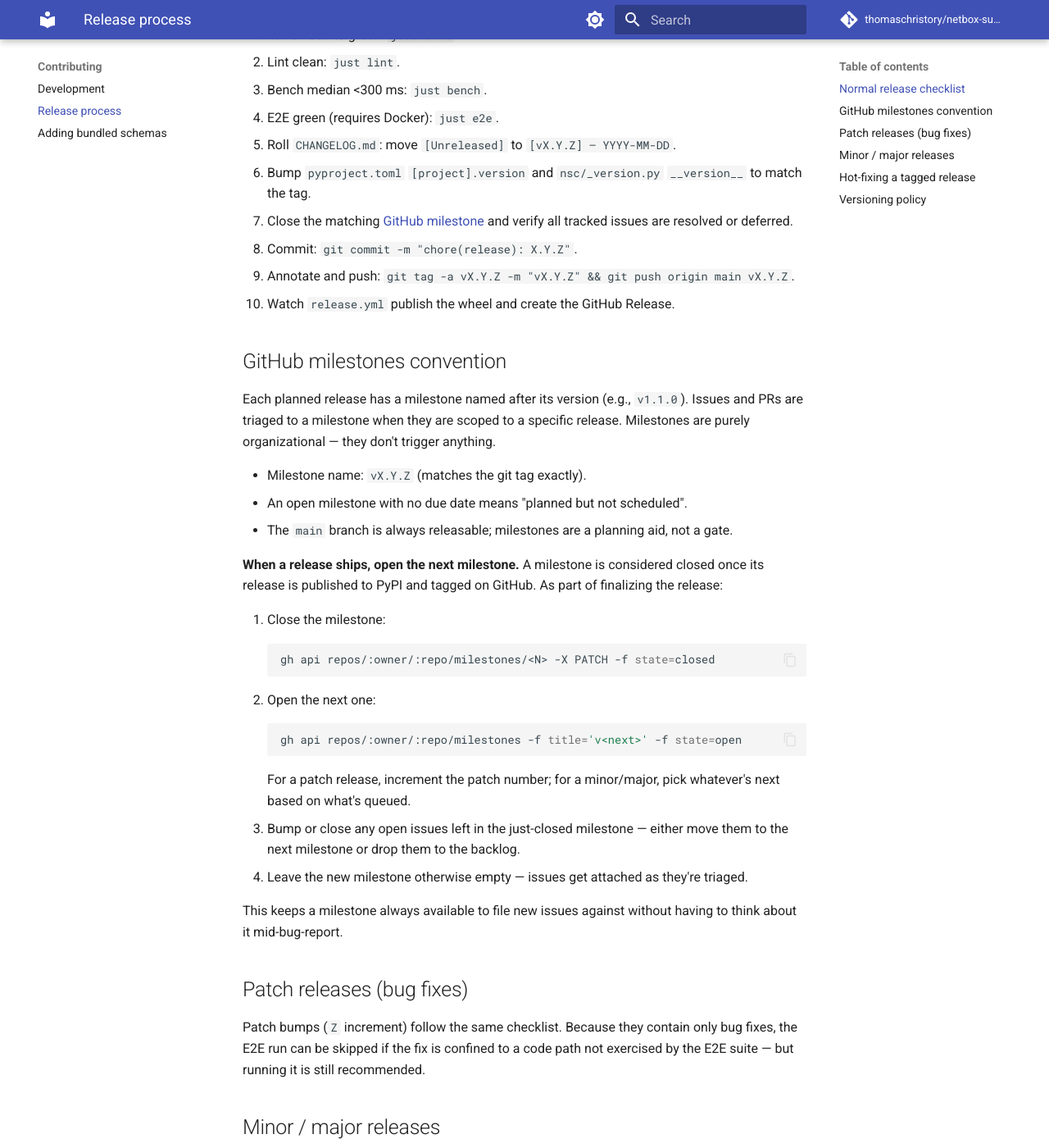
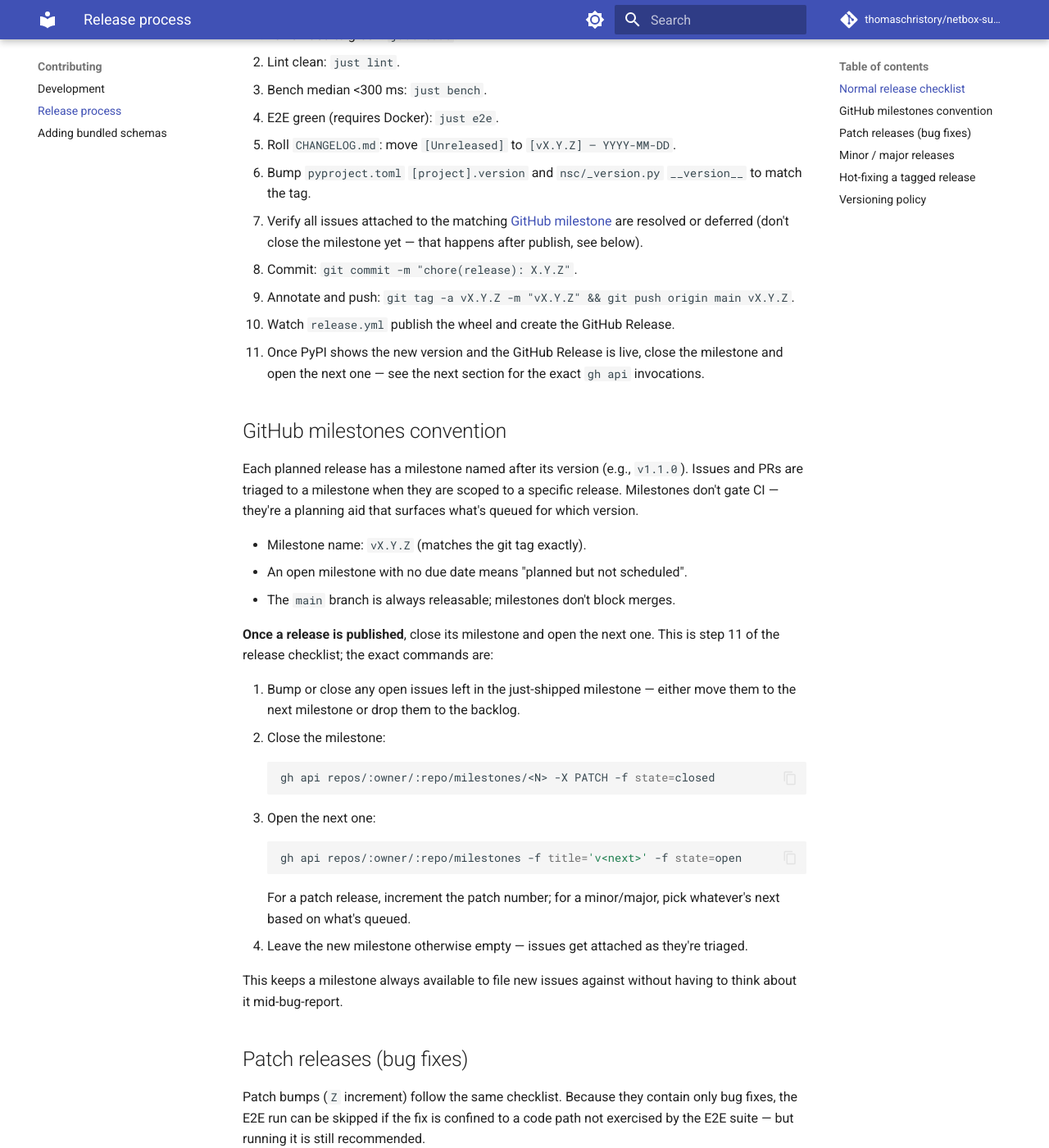
Before and after one commit to thomaschristory/netbox-super-cli, an MkDocs documentation site: the page built from docs/contributing/release-process.md, in a window 1280 px wide and 1400 px high, scrolled down 340 px. Shown: the whole window at 82% size. Built offline with MkDocs 1.6.1 and Material for MkDocs 9.7.7, drawn with Linux system fonts in a browser that asks for light colours; comment, search, counter and statistics services are not loaded; some of the changed text lies outside the part shown.

Commit message:
docs: address PR #26 second-round review
- release-process.md: move milestone-close to after publish (was step 7,
  now step 11). Closing it before tag push could leave a closed milestone
  for a release that never shipped if release.yml fails. Reorder the
  milestone-convention sub-list so issue cleanup precedes the close.
- release-process.md: replace `vX.Y.Z+1` (which collides with semver
  build-metadata syntax) with a concrete `v1.0.1 → v1.0.2` example in
  the hot-fix section.
- release-process.md: soften "purely organizational" milestone framing,
  which contradicted the mandatory open-next-milestone workflow that
  immediately followed.
- README: lead the install snippet with `uv tool install` (and pipx as
  the fallback) instead of bare `pip install`. CLI tools shouldn't
  pollute the user/system Python; matches the guidance already in
  docs/getting-started/install.md.

Co-Authored-By: Claude Opus 4.7 (1M context) <noreply@anthropic.com>

````diff
--- a/docs/contributing/release-process.md
+++ b/docs/contributing/release-process.md
@@ -13,38 +13,43 @@ publishes to PyPI via trusted publishing (no API tokens).
 5. Roll `CHANGELOG.md`: move `[Unreleased]` to `[vX.Y.Z] — YYYY-MM-DD`.
 6. Bump `pyproject.toml` `[project].version` and `nsc/_version.py` `__version__`
    to match the tag.
-7. Close the matching [GitHub milestone](https://github.com/thomaschristory/netbox-super-cli/milestones)
-   and verify all tracked issues are resolved or deferred.
+7. Verify all issues attached to the matching
+   [GitHub milestone](https://github.com/thomaschristory/netbox-super-cli/milestones)
+   are resolved or deferred (don't close the milestone yet — that happens
+   after publish, see below).
 8. Commit: `git commit -m "chore(release): X.Y.Z"`.
 9. Annotate and push: `git tag -a vX.Y.Z -m "vX.Y.Z" && git push origin main vX.Y.Z`.
 10. Watch `release.yml` publish the wheel and create the GitHub Release.
+11. Once PyPI shows the new version and the GitHub Release is live, close
+    the milestone and open the next one — see the next section for the
+    exact `gh api` invocations.
 
 ## GitHub milestones convention
 
 Each planned release has a milestone named after its version (e.g., `v1.1.0`).
 Issues and PRs are triaged to a milestone when they are scoped to a specific
-release. Milestones are purely organizational — they don't trigger anything.
+release. Milestones don't gate CI — they're a planning aid that surfaces
+what's queued for which version.
 
 - Milestone name: `vX.Y.Z` (matches the git tag exactly).
 - An open milestone with no due date means "planned but not scheduled".
-- The `main` branch is always releasable; milestones are a planning aid, not a gate.
+- The `main` branch is always releasable; milestones don't block merges.
 
-**When a release ships, open the next milestone.** A milestone is considered
-closed once its release is published to PyPI and tagged on GitHub. As part
-of finalizing the release:
+**Once a release is published**, close its milestone and open the next one.
+This is step 11 of the release checklist; the exact commands are:
 
-1. Close the milestone:
+1. Bump or close any open issues left in the just-shipped milestone —
+   either move them to the next milestone or drop them to the backlog.
+2. Close the milestone:
    ```sh
    gh api repos/:owner/:repo/milestones/<N> -X PATCH -f state=closed
    ```
-2. Open the next one:
+3. Open the next one:
    ```sh
    gh api repos/:owner/:repo/milestones -f title='v<next>' -f state=open
    ```
    For a patch release, increment the patch number; for a minor/major,
    pick whatever's next based on what's queued.
-3. Bump or close any open issues left in the just-closed milestone — either
-   move them to the next milestone or drop them to the backlog.
 4. Leave the new milestone otherwise empty — issues get attached as they're
    triaged.
 
@@ -65,8 +70,9 @@ release.
 
 ## Hot-fixing a tagged release
 
-Never amend a tagged commit. Cut a `vX.Y.Z+1` patch release with the fix
-and document it in `CHANGELOG.md` under a new `[vX.Y.Z+1]` entry.
+Never amend a tagged commit. Increment the patch component (e.g.,
+`v1.0.1` → `v1.0.2`), cut a fresh patch release with the fix, and document
+it in `CHANGELOG.md` under a new `[vX.Y.Z]` entry for the new version.
 
 ## Versioning policy
 
````
Also changed, not shown: README.md (+2 -2 lines).
